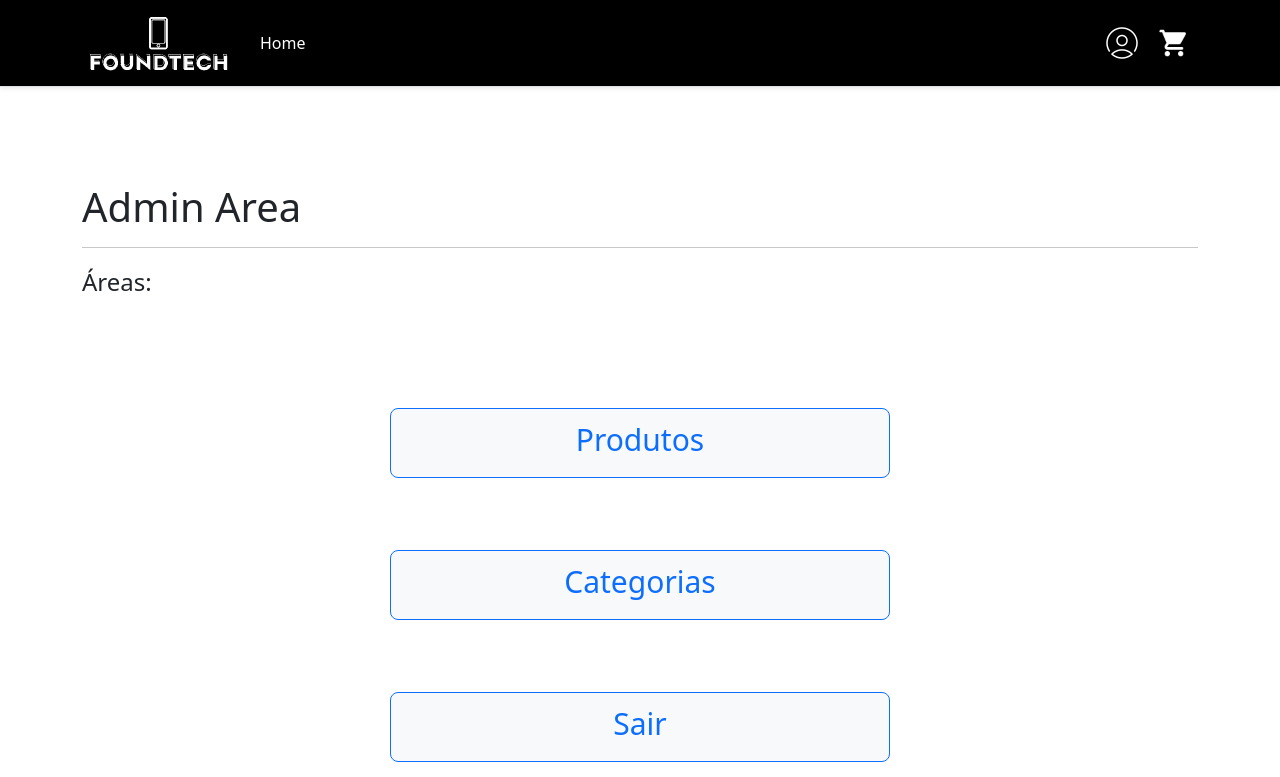
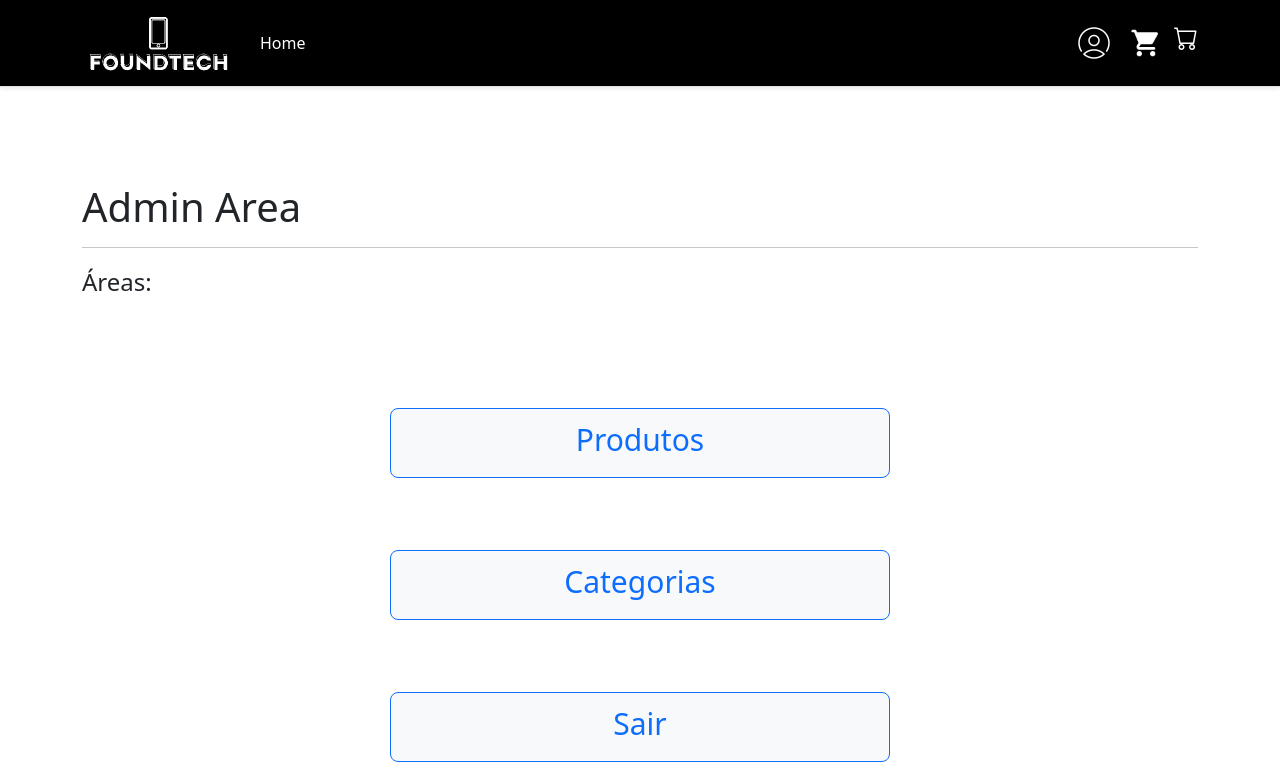
Before and after one commit to LucioEd/foundpi, a FastAPI app: page /adm in a window 1280 px wide; the page is wider, and only the part inside the window is pictured. Shown: the top 777 px of that part. Run offline with FastAPI, Linux system fonts and the light colour scheme; some libraries are stand-ins or nearby versions.

Commit message:
Update base.html

```diff
--- a/templates/base.html
+++ b/templates/base.html
@@ -15,8 +15,8 @@
     <meta name="msapplication-TileImage" content="/img/favicon/ms-icon-144x144.png">
     <meta name="theme-color" content="#ffffff">
 
-    <link rel="stylesheet" href="/node_modules/bootstrap/dist/css/bootstrap.min.css">
-    <link rel="stylesheet" href="/node_modules/bootstrap/bootstrap-icons/font/bootstrap-icons.css">
+    <link rel="stylesheet" href="/node_modules/dist/css/bootstrap.min.css">
+    <link rel="stylesheet" href="/node_modules/bootstrap-icons/font/bootstrap-icons.css">
     <link rel="stylesheet" href="/css/FoundTech.css">
 
     <title> FoundTech </title>
```
